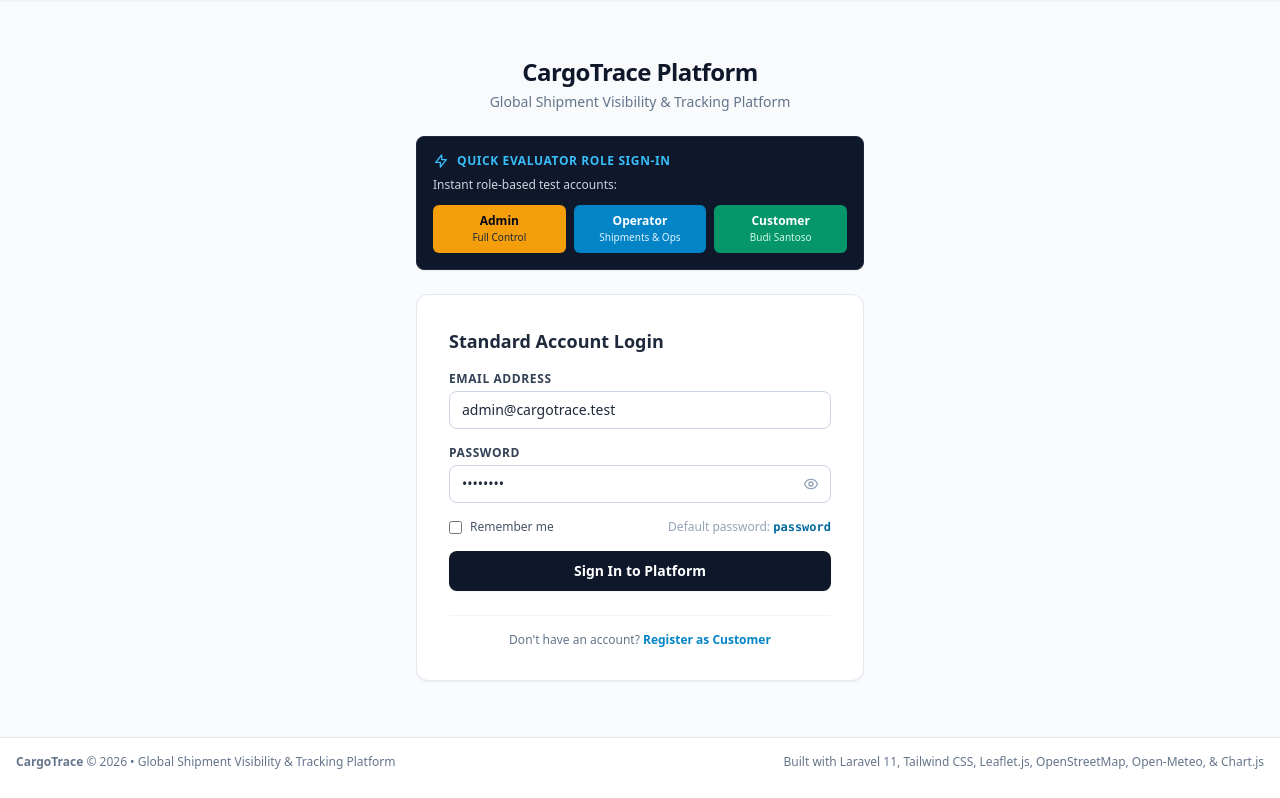
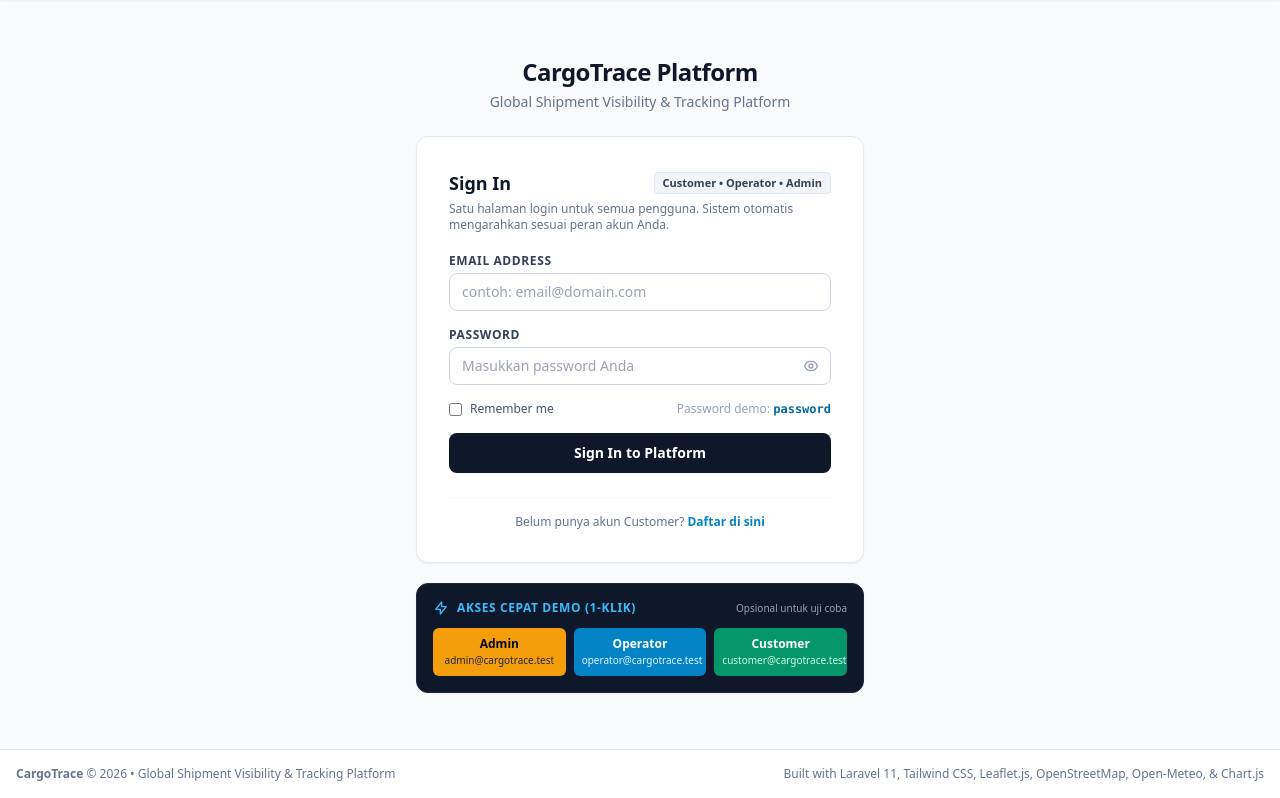
Before and after one commit to azkyyyt/cargotrace, a Laravel app: page /login in a window 1280 px wide. Shown: the part 65-863 px from the top of the page. Before the commit the page ends 834 px from the top, so only its background shows below. Run offline with Laravel 12, Linux system fonts and the light colour scheme; parts of the project's set-up code (start-up, migrations or seed data) failed here and were passed over; some libraries are stand-ins or nearby versions.

Commit message:
feat(auth): unify single login page for all roles and add password visibility toggle on register

```diff
--- a/resources/views/auth/login.blade.php
+++ b/resources/views/auth/login.blade.php
@@ -10,43 +10,29 @@
         <p class="text-sm text-slate-500 mt-1">Global Shipment Visibility &amp; Tracking Platform</p>
     </div>
 
-    <!-- Quick Demo Access Banner (Portfolio Feature) -->
-    <div class="bg-slate-900 text-white rounded-lg p-4 mb-6 shadow-sm border border-slate-800">
-        <div class="flex items-center space-x-2 text-xs font-semibold text-sky-400 mb-2 uppercase tracking-wider">
-            <svg class="w-4 h-4" fill="none" stroke="currentColor" viewBox="0 0 24 24"><path stroke-linecap="round" stroke-linejoin="round" stroke-width="2" d="M13 10V3L4 14h7v7l9-11h-7z"/></svg>
-            <span>Quick Evaluator Role Sign-In</span>
+    <!-- Unified Login Card (Customer, Operator & Admin) -->
+    <div class="bg-white rounded-xl shadow-sm border border-slate-200 p-6 sm:p-8 mb-5">
+        <div class="mb-5">
+            <div class="flex items-center justify-between gap-2">
+                <h2 class="text-lg font-bold text-slate-900">Sign In</h2>
+                <span class="inline-flex items-center px-2 py-0.5 rounded text-[11px] font-semibold bg-slate-100 text-slate-700 border border-slate-200">
+                    Customer &bull; Operator &bull; Admin
+                </span>
+            </div>
+            <p class="text-xs text-slate-500 mt-1">Satu halaman login untuk semua pengguna. Sistem otomatis mengarahkan sesuai peran akun Anda.</p>
         </div>
-        <p class="text-xs text-slate-300 mb-3">Instant role-based test accounts:</p>
-        <div class="grid grid-cols-3 gap-2 text-center text-xs">
-            <a href="{{ route('demo.login', 'admin') }}" class="bg-amber-500 hover:bg-amber-400 text-slate-950 font-semibold py-2 px-2 rounded-md transition">
-                Admin
-                <div class="text-[10px] font-normal text-slate-800">Full Control</div>
-            </a>
-            <a href="{{ route('demo.login', 'operator') }}" class="bg-sky-600 hover:bg-sky-500 text-white font-semibold py-2 px-2 rounded-md transition">
-                Operator
-                <div class="text-[10px] font-normal text-sky-100">Shipments &amp; Ops</div>
-            </a>
-            <a href="{{ route('demo.login', 'customer') }}" class="bg-emerald-600 hover:bg-emerald-500 text-white font-semibold py-2 px-2 rounded-md transition">
-                Customer
-                <div class="text-[10px] font-normal text-emerald-100">Budi Santoso</div>
-            </a>
-        </div>
-    </div>
 
-    <!-- Login Card -->
-    <div class="bg-white rounded-xl shadow-sm border border-slate-200 p-6 sm:p-8">
-        <h2 class="text-lg font-bold text-slate-800 mb-4">Standard Account Login</h2>
         <form action="{{ route('login') }}" method="POST" class="space-y-4">
             @csrf
             <div>
                 <label for="email" class="block text-xs font-semibold text-slate-700 uppercase tracking-wider mb-1">Email Address</label>
-                <input type="email" name="email" id="email" value="{{ old('email', 'admin@cargotrace.test') }}" required class="w-full px-3 py-2 border border-slate-300 rounded-lg text-sm focus:ring-2 focus:ring-sky-500 focus:border-sky-500 outline-none transition">
+                <input type="email" name="email" id="email" value="{{ old('email') }}" placeholder="contoh: email@domain.com" autocomplete="email" required class="w-full px-3 py-2 border border-slate-300 rounded-lg text-sm focus:ring-2 focus:ring-sky-500 focus:border-sky-500 outline-none transition">
             </div>
 
             <div>
                 <label for="password" class="block text-xs font-semibold text-slate-700 uppercase tracking-wider mb-1">Password</label>
                 <div class="relative">
-                    <input type="password" name="password" id="password" value="password" required class="w-full px-3 py-2 pr-10 border border-slate-300 rounded-lg text-sm focus:ring-2 focus:ring-sky-500 focus:border-sky-500 outline-none transition">
+                    <input type="password" name="password" id="password" placeholder="Masukkan password Anda" autocomplete="current-password" required class="w-full px-3 py-2 pr-10 border border-slate-300 rounded-lg text-sm focus:ring-2 focus:ring-sky-500 focus:border-sky-500 outline-none transition">
                     <button type="button" id="toggle-password" aria-label="Tampilkan password" aria-pressed="false" class="absolute inset-y-0 right-0 flex items-center px-3 text-slate-400 hover:text-slate-600 focus:outline-none transition">
                         <svg id="eye-icon-open" class="w-4 h-4" fill="none" stroke="currentColor" viewBox="0 0 24 24">
                             <path stroke-linecap="round" stroke-linejoin="round" stroke-width="2" d="M15 12a3 3 0 11-6 0 3 3 0 016 0z"/>
@@ -60,11 +46,11 @@
             </div>
 
             <div class="flex items-center justify-between text-xs">
-                <label class="flex items-center space-x-2 text-slate-600">
+                <label class="flex items-center space-x-2 text-slate-600 cursor-pointer">
                     <input type="checkbox" name="remember" class="rounded border-slate-300 text-sky-600 focus:ring-sky-500">
                     <span>Remember me</span>
                 </label>
-                <span class="text-slate-400">Default password: <code class="text-sky-700 font-bold">password</code></span>
+                <span class="text-slate-400">Password demo: <code class="text-sky-700 font-bold">password</code></span>
             </div>
 
             <button type="submit" class="w-full bg-slate-900 hover:bg-slate-800 text-white font-semibold py-2.5 rounded-lg text-sm shadow-sm transition">
@@ -73,7 +59,32 @@
         </form>
 
         <div class="mt-6 pt-4 border-t border-slate-100 text-center text-xs text-slate-500">
-            Don't have an account? <a href="{{ route('register') }}" class="font-semibold text-sky-600 hover:text-sky-500">Register as Customer</a>
+            Belum punya akun Customer? <a href="{{ route('register') }}" class="font-semibold text-sky-600 hover:text-sky-500">Daftar di sini</a>
+        </div>
+    </div>
+
+    <!-- Quick Demo Access Banner (1-Click Sign-In per Role) -->
+    <div class="bg-slate-900 text-white rounded-xl p-4 shadow-sm border border-slate-800">
+        <div class="flex items-center justify-between mb-2">
+            <div class="flex items-center space-x-2 text-xs font-semibold text-sky-400 uppercase tracking-wider">
+                <svg class="w-4 h-4" fill="none" stroke="currentColor" viewBox="0 0 24 24"><path stroke-linecap="round" stroke-linejoin="round" stroke-width="2" d="M13 10V3L4 14h7v7l9-11h-7z"/></svg>
+                <span>Akses Cepat Demo (1-Klik)</span>
+            </div>
+            <span class="text-[10px] text-slate-400">Opsional untuk uji coba</span>
+        </div>
+        <div class="grid grid-cols-3 gap-2 text-center text-xs mt-3">
+            <a href="{{ route('demo.login', 'admin') }}" class="bg-amber-500 hover:bg-amber-400 text-slate-950 font-semibold py-2 px-2 rounded-md transition">
+                Admin
+                <div class="text-[10px] font-normal text-slate-800">admin@cargotrace.test</div>
+            </a>
+            <a href="{{ route('demo.login', 'operator') }}" class="bg-sky-600 hover:bg-sky-500 text-white font-semibold py-2 px-2 rounded-md transition">
+                Operator
+                <div class="text-[10px] font-normal text-sky-100">operator@cargotrace.test</div>
+            </a>
+            <a href="{{ route('demo.login', 'customer') }}" class="bg-emerald-600 hover:bg-emerald-500 text-white font-semibold py-2 px-2 rounded-md transition">
+                Customer
+                <div class="text-[10px] font-normal text-emerald-100">customer@cargotrace.test</div>
+            </a>
         </div>
     </div>
 </div>
```
Also changed, not shown: resources/views/auth/register.blade.php (+40 -2 lines).
